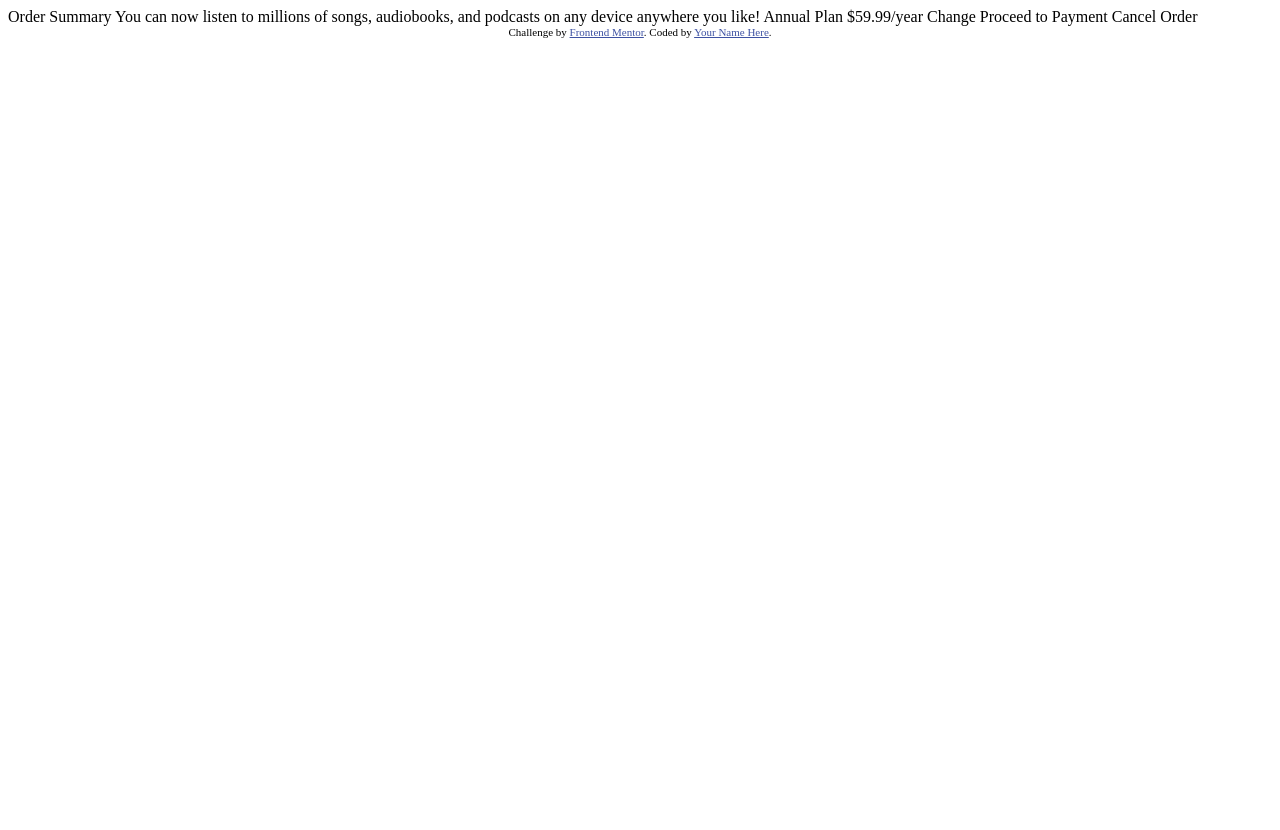
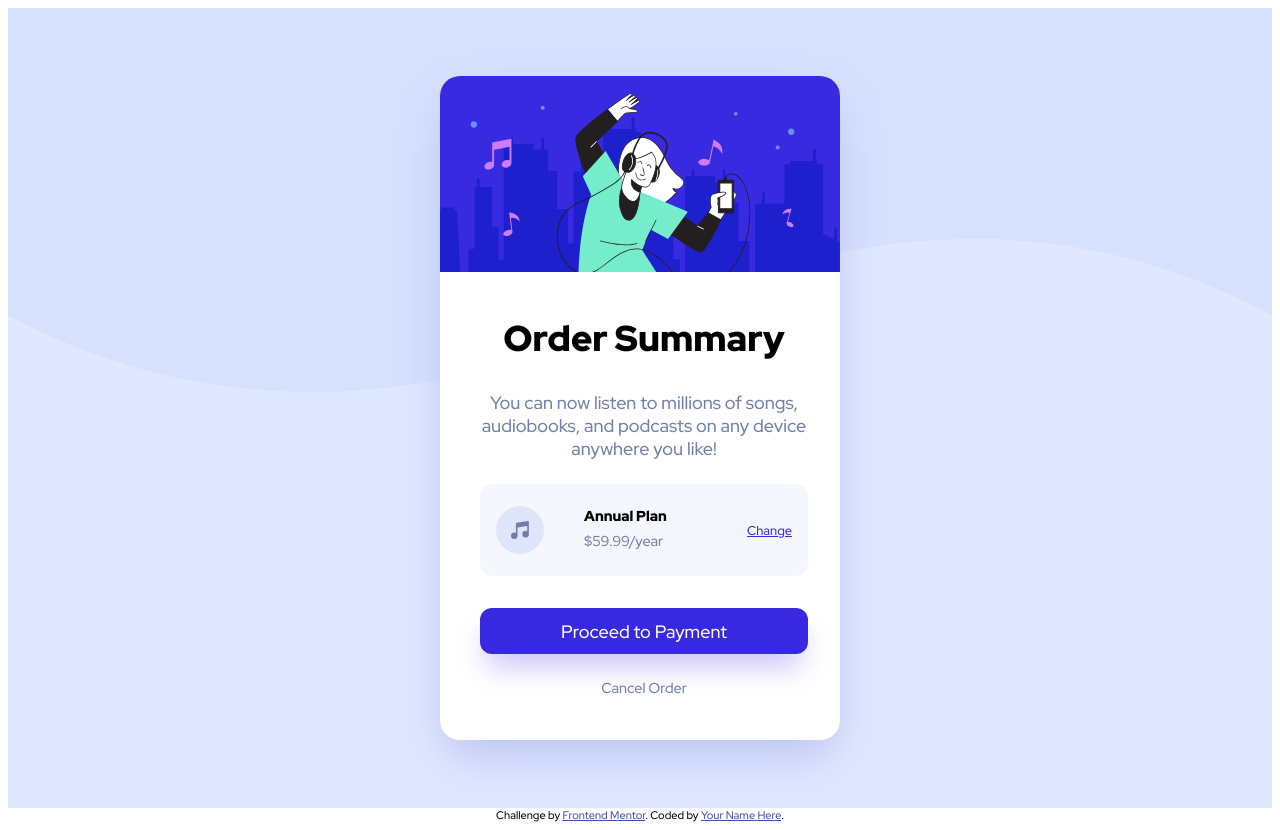
Before and after one commit to AlexanderWiklow/order-summary-component, a plain HTML site: page index.html in a window 1280 px wide. Before the commit the page ends 800 px from the top, so only its background shows below. Drawn offline with Linux system fonts and the light colour scheme.

Commit message:
added root colors

```diff
--- /dev/null
+++ b/assets/styles.css
@@ -0,0 +1,192 @@
+/* # Front-end Style Guide
+
+## Layout
+
+The designs were created to the following widths:
+
+- Mobile: 375px
+- Desktop: 1440px
+
+## Colors
+
+### Primary
+
+- Pale blue: hsl(225, 100%, 94%)
+- Bright blue: hsl(245, 75%, 52%)
+
+### Neutral
+
+- Very pale blue: hsl(225, 100%, 98%)
+- Desaturated blue: hsl(224, 23%, 55%)
+- Dark blue: hsl(223, 47%, 23%)
+
+## Typography
+
+### Body Copy
+
+- Font size (paragraph): 16px
+
+### Font
+
+- Family: [Red Hat Display](https://fonts.google.com/specimen/Red+Hat+Display)
+- Weights: 500, 700, 900 */
+
+/*===========================*/
+
+:root {
+  --Pale-blue: hsl(225, 100%, 94%);
+  --Bright-blue: hsl(245, 75%, 52%);
+  --Very-pale-blue: hsl(225, 100%, 98%);
+  --Desaturated-blue: hsl(224, 23%, 55%);
+  --Dark-blue: hsl(223, 47%, 23%);
+}
+
+html {
+  box-sizing: border-box;
+  width: 100%;
+}
+
+/* * {
+  margin: 0 auto;
+  padding: 0;
+} */
+
+body {
+  /* width: 100%; */
+  /* background-repeat: no-repeat;
+
+  font-size: 16px;
+  min-height: 100%;
+  background: lightblue; */
+  font-size: 18px;
+  font-family: "Red Hat Display", sans-serif;
+}
+
+.main {
+  height: 100vh;
+  background-image: url("/assets/images/pattern-background-desktop.svg");
+  background-position: top;
+  background-repeat: no-repeat;
+  background-size: 100%;
+  background-color: var(--Pale-blue);
+  display: flex;
+  align-items: center;
+  justify-content: center;
+  position: relative;
+}
+
+.card-wrapper {
+  /* display: flexbox; */
+  /* padding: 1rem 1rem 2.7rem 1rem; */
+  /* box-sizing: 0 4px 8px rgba(0, 0, 0, 0.2);
+  transform: translate(-50%, -50%);
+  width: 84%;
+  max-width: 20rem;
+  position: absolute;
+  top: 50%;
+  left: 50%;
+  background-color: white;
+  border-radius: 1.25rem; */
+}
+
+.card-wrapper {
+  background-color: #fff;
+  margin: 0 auto;
+  width: 85vw;
+  max-width: 400px;
+  border-radius: 1.25rem;
+  overflow: hidden;
+  box-shadow: 0px 20px 50px -7px rgb(183, 191, 241);
+  padding-bottom: 2rem;
+}
+
+.container {
+  padding: 0.5rem 0 0 0.5rem;
+  align-items: center;
+}
+
+.image {
+  width: 100%;
+}
+
+.card-body-title {
+  padding: 5px;
+  color: rgb(0, 0, 0);
+  font-weight: 300;
+  text-align: center;
+  font-weight: 900;
+}
+
+.card-body-text {
+  text-align: center;
+  font-weight: 500;
+  color: var(--Desaturated-blue);
+}
+
+.card-plan {
+  display: grid;
+  grid-auto-flow: column;
+  align-items: center;
+  background-color: var(--Very-pale-blue);
+  border-radius: 12px;
+  margin: 1.5rem 2rem 2rem 2rem;
+  padding: 0.5rem 1rem;
+}
+
+.price {
+  font-weight: 900;
+  font-size: 0.9rem;
+  color: var(--dark-blue);
+  margin-bottom: 0.1rem;
+}
+
+.year {
+  line-height: 1.7rem;
+  font-size: 0.9rem;
+  color: var(--Desaturated-blue);
+  margin-top: 0.1rem;
+}
+
+.card-change {
+  justify-self: end;
+  align-self: center;
+  font-weight: var(--fw-700);
+  font-size: 0.8rem;
+  color: var(--Bright-blue);
+  text-decoration: underline;
+}
+
+.card-change:hover {
+  text-decoration: none;
+  color: hsl(245, 83%, 68%);
+}
+
+.btn-proceed,
+.btn-cancel {
+  display: block;
+  text-align: center;
+  padding: 0.7rem 0;
+  margin: 0.8rem 2rem 0 2rem;
+  border-radius: 12px;
+  text-decoration: none;
+}
+
+.btn-proceed {
+  background-color: var(--Bright-blue);
+  color: #fff;
+  font-weight: ;
+  box-shadow: 0 18px 30px -7px rgb(197, 189, 245);
+}
+
+.btn-proceed:hover {
+  background-color: hsl(245, 83%, 68%);
+}
+
+.btn-cancel {
+  font-size: 0.9rem;
+  color: var(--Desaturated-blue);
+}
+
+.btn-cancel:hover {
+  color: var(--Dark-blue);
+}
--- a/index.html
+++ b/index.html
@@ -1,37 +1,68 @@
 <!DOCTYPE html>
 <html lang="en">
+
 <head>
   <meta charset="UTF-8">
-  <meta name="viewport" content="width=device-width, initial-scale=1.0"> <!-- displays site properly based on user's device -->
+  <meta name="viewport" content="width=device-width, initial-scale=1.0">
+  <!-- displays site properly based on user's device -->
 
   <link rel="icon" type="image/png" sizes="32x32" href="./images/favicon-32x32.png">
+
+  <link rel="preconnect" href="https://fonts.googleapis.com">
+  <link rel="preconnect" href="https://fonts.gstatic.com" crossorigin>
+  <link href="https://fonts.googleapis.com/css2?family=Red+Hat+Display:wght@500;700;900&display=swap" rel="stylesheet">
+
+  <link rel="stylesheet" href="/assets/styles.css">
 
   <title>Frontend Mentor | Order summary card</title>
 
   <!-- Feel free to remove these styles or customise in your own stylesheet 👍 -->
   <style>
-    .attribution { font-size: 11px; text-align: center; }
-    .attribution a { color: hsl(228, 45%, 44%); }
+    .attribution {
+      font-size: 11px;
+      text-align: center;
+    }
+
+    .attribution a {
+      color: hsl(228, 45%, 44%);
+    }
   </style>
 </head>
+
 <body>
+  <div class="main">
+    <div class="card-wrapper">
+      <img class="image" src="assets/images/illustration-hero.svg">
 
-  Order Summary
+      <div class="container">
+        <h1 class="card-body-title">Order Summary</h1>
 
-  You can now listen to millions of songs, audiobooks, and podcasts on any
-  device anywhere you like!
+        <p class="card-body-text">You can now listen to millions of songs, audiobooks, and podcasts on any
+          device anywhere you like!
+        </p>
+        <div class="card-plan">
+          <img class="music-logo" src="assets/images/icon-music.svg">
+          <div class="lower-text">
 
-  Annual Plan
-  $59.99/year
+            <p class="price">Annual Plan
+            </p>
+            <p class="year"> $59.99/year</p>
 
-  Change
+          </div>
+          <p class="card-change"> Change</p>
 
-  Proceed to Payment
-  Cancel Order
+        </div>
+        <a class="btn-proceed">Proceed to Payment</a>
+        <a class="btn-cancel">Cancel Order</a>
+      </div>
+    </div>
+  </div>
+
 
   <div class="attribution">
     Challenge by <a href="https://www.frontendmentor.io?ref=challenge" target="_blank">Frontend Mentor</a>.
     Coded by <a href="#">Your Name Here</a>.
   </div>
 </body>
+
 </html>
```
Also changed, not shown: assets/images/favicon-32x32.png (renamed from images/favicon-32x32.png), assets/images/icon-music.svg (renamed from images/icon-music.svg), assets/images/illustration-hero.svg (renamed from images/illustration-hero.svg), assets/images/pattern-background-desktop.svg (renamed from images/pattern-background-desktop.svg), assets/images/pattern-background-mobile.svg (renamed from images/pattern-background-mobile.svg), 6 other files.
